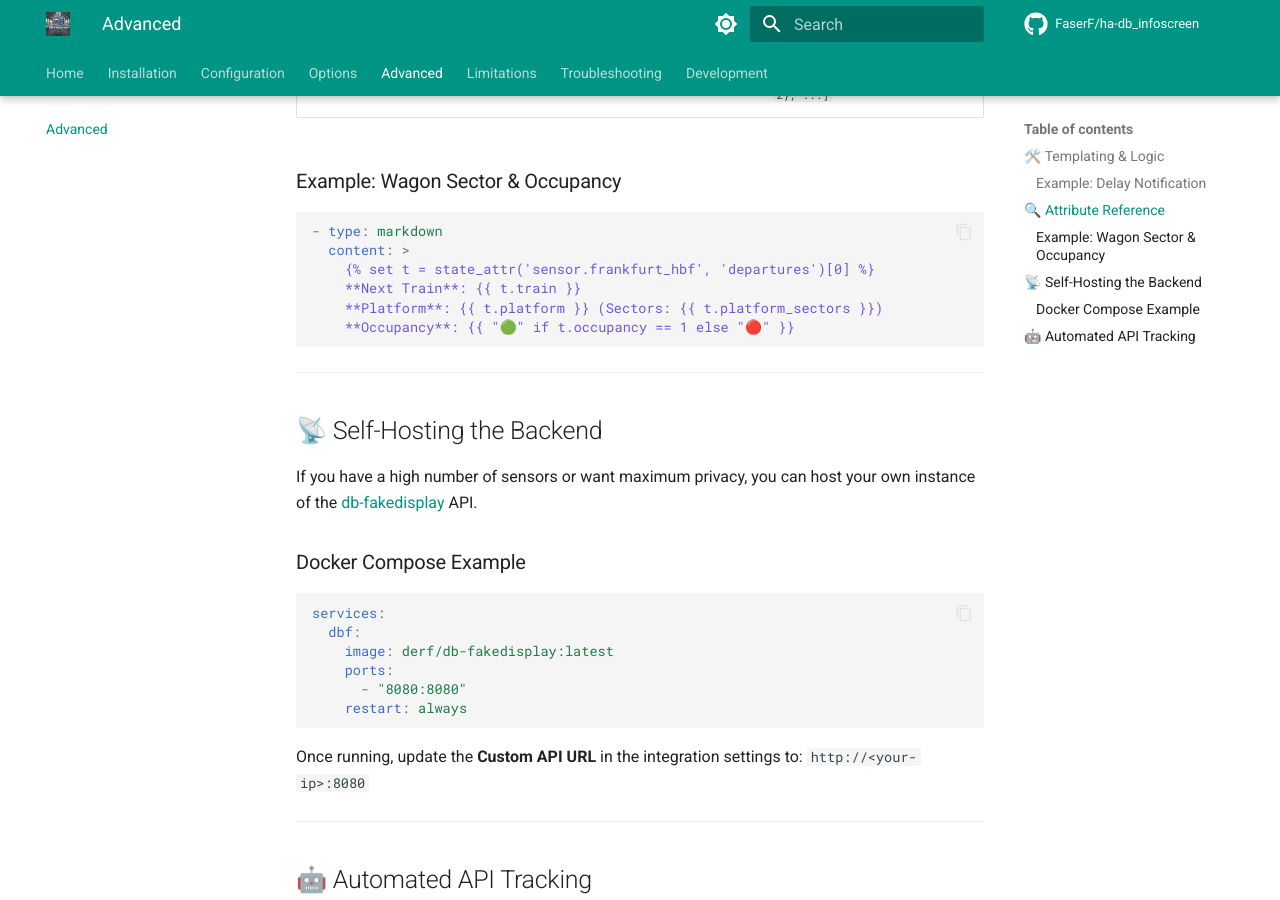
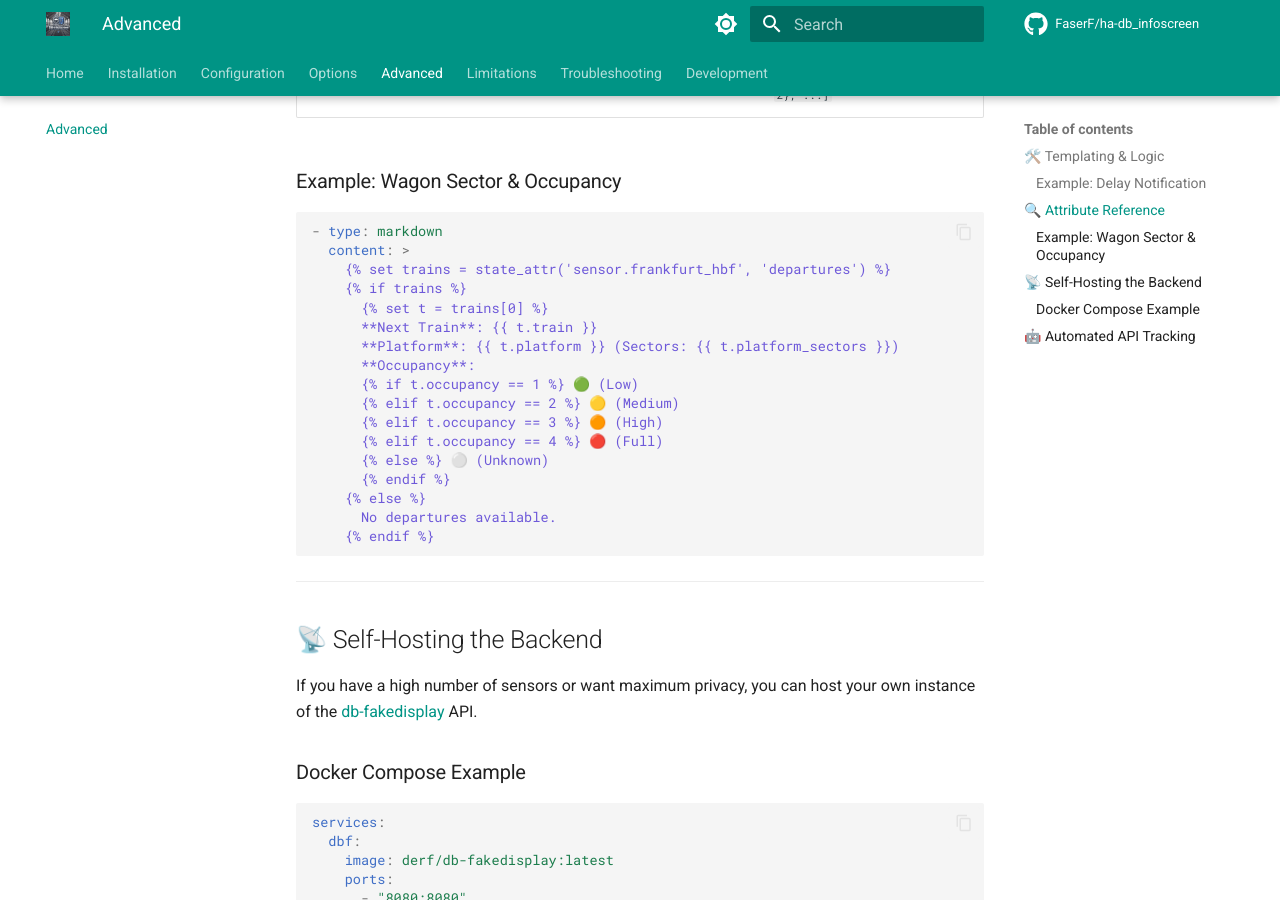
Before and after one commit to FaserF/ha-db_infoscreen, an MkDocs documentation site: the page built from docs/advanced.md, in a window 1280 px wide and 900 px high, scrolled down 1669 px. Built offline with MkDocs 1.6.1 and Material for MkDocs 9.7.7, drawn with Linux system fonts in a browser that asks for light colours; comment, search, counter and statistics services are not loaded.

````diff
--- a/docs/advanced.md
+++ b/docs/advanced.md
@@ -56,10 +56,21 @@ The `departures` list contains rich data objects. Here are the keys available fo
 ```yaml
 - type: markdown
   content: >
-    {% set t = state_attr('sensor.frankfurt_hbf', 'departures')[0] %}
-    **Next Train**: {{ t.train }}
-    **Platform**: {{ t.platform }} (Sectors: {{ t.platform_sectors }})
-    **Occupancy**: {{ "🟢" if t.occupancy == 1 else "🔴" }}
+    {% set trains = state_attr('sensor.frankfurt_hbf', 'departures') %}
+    {% if trains %}
+      {% set t = trains[0] %}
+      **Next Train**: {{ t.train }}
+      **Platform**: {{ t.platform }} (Sectors: {{ t.platform_sectors }})
+      **Occupancy**:
+      {% if t.occupancy == 1 %} 🟢 (Low)
+      {% elif t.occupancy == 2 %} 🟡 (Medium)
+      {% elif t.occupancy == 3 %} 🟠 (High)
+      {% elif t.occupancy == 4 %} 🔴 (Full)
+      {% else %} ⚪ (Unknown)
+      {% endif %}
+    {% else %}
+      No departures available.
+    {% endif %}
 ```
 
 ---
````
Also changed, not shown: 1 other file.
